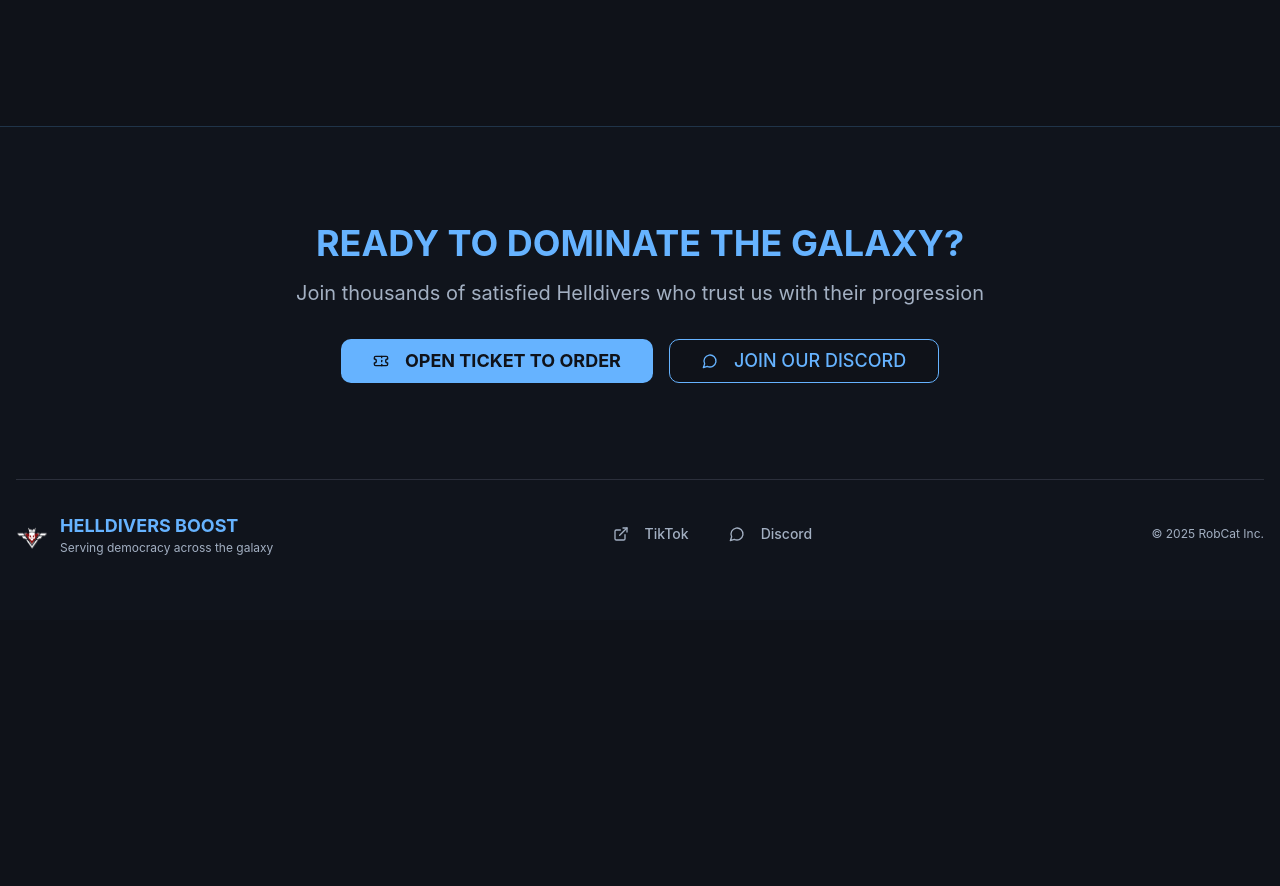
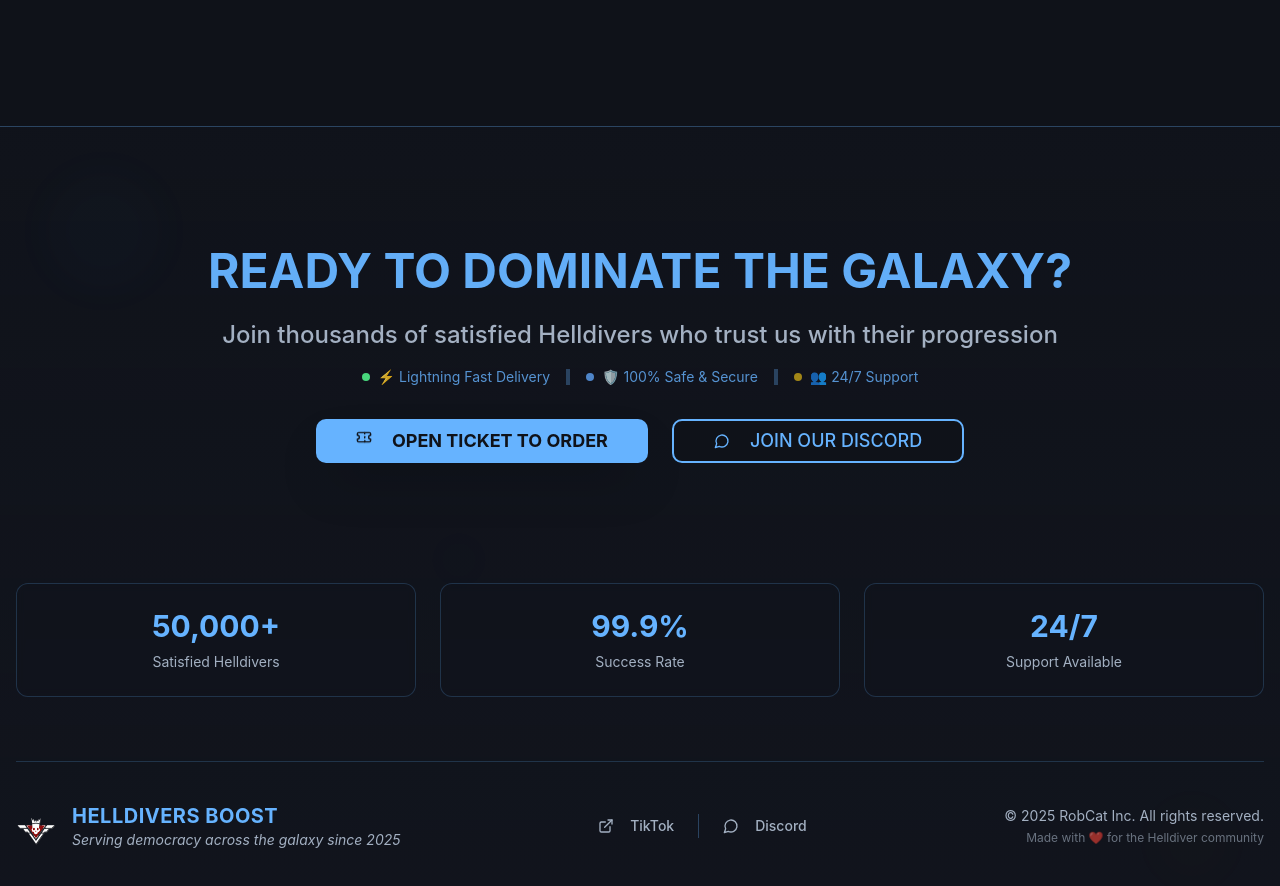
Before and after one commit to Darkvsx/hellboost, a React (Vite) app: page /faq in a window 1280 px wide. Shown: the part 1405-2291 px from the top of the page. Before the commit the page ends 2025 px from the top, so only its background shows below. Built offline with nearby package versions, Linux system fonts and the light colour scheme.

Commit message:
Improve footer design
Enhance the footer with a more visually appealing design, incorporating subtle gradients and improved spacing for a polished look.

```diff
--- a/src/components/Footer.tsx
+++ b/src/components/Footer.tsx
@@ -4,66 +4,113 @@ import skullIcon from "@/assets/skull-wings-icon.png";
 
 export const Footer = () => {
   return (
-    <footer className="bg-card/50 border-t border-primary/20 py-16">
-      <div className="container mx-auto px-4">
+    <footer className="relative bg-gradient-to-b from-card/30 to-card/60 border-t border-primary/30 py-20 overflow-hidden">
+      {/* Animated Background Elements */}
+      <div className="absolute inset-0 opacity-10">
+        <div className="absolute top-10 left-10 w-32 h-32 bg-primary/20 rounded-full blur-xl animate-pulse" />
+        <div className="absolute bottom-10 right-10 w-24 h-24 bg-accent/20 rounded-full blur-lg animate-pulse delay-1000" />
+        <div className="absolute top-1/2 left-1/3 w-16 h-16 bg-primary/10 rounded-full blur-md animate-pulse delay-500" />
+      </div>
+
+      <div className="container mx-auto px-4 relative z-10">
         {/* Main CTA Section */}
-        <div className="text-center mb-16">
-          <div className="cyber-border backdrop-blur-strong p-8 rounded-lg max-w-4xl mx-auto glow-yellow">
-            <h2 className="text-3xl md:text-4xl font-bold text-primary mb-4 text-glow">
+        <div className="text-center mb-20">
+          <div className="cyber-border backdrop-blur-strong p-10 rounded-xl max-w-5xl mx-auto glow-yellow relative group hover:scale-[1.02] transition-all duration-500">
+            {/* Subtle gradient overlay */}
+            <div className="absolute inset-0 bg-gradient-to-br from-primary/5 to-accent/5 rounded-xl opacity-0 group-hover:opacity-100 transition-opacity duration-500" />
+
+            <div className="relative z-10">
+              <h2 className="text-4xl md:text-5xl font-bold text-primary mb-6 text-glow animate-pulse">
                 READY TO DOMINATE THE GALAXY?
               </h2>
-            <p className="text-xl text-muted-foreground mb-8">
+              <p className="text-xl md:text-2xl text-muted-foreground mb-4 font-medium">
                 Join thousands of satisfied Helldivers who trust us with their progression
               </p>
-            <div className="flex flex-col sm:flex-row gap-4 justify-center">
+              <div className="flex items-center justify-center gap-2 mb-8 text-sm text-primary/80">
+                <div className="w-2 h-2 bg-green-400 rounded-full animate-pulse" />
+                <span>⚡ Lightning Fast Delivery</span>
+                <div className="w-1 h-4 bg-primary/30 mx-2" />
+                <div className="w-2 h-2 bg-blue-400 rounded-full animate-pulse delay-300" />
+                <span>🛡️ 100% Safe & Secure</span>
+                <div className="w-1 h-4 bg-primary/30 mx-2" />
+                <div className="w-2 h-2 bg-yellow-400 rounded-full animate-pulse delay-500" />
+                <span>👥 24/7 Support</span>
+              </div>
+
+              <div className="flex flex-col sm:flex-row gap-6 justify-center">
                 <Button
                   size="lg"
-                className="gradient-primary text-lg px-8 py-4 glow-yellow hover:scale-105 transition-transform font-bold"
+                  className="gradient-primary text-lg px-10 py-5 glow-yellow hover:scale-110 transition-all duration-300 font-bold shadow-2xl hover:shadow-primary/30"
                   onClick={() => window.open('https://discord.gg/HCCyw27vm8', '_blank')}
                 >
-                <Ticket className="w-5 h-5 mr-2" />
+                  <Ticket className="w-6 h-6 mr-3 animate-bounce" />
                   OPEN TICKET TO ORDER
                 </Button>
                 <Button
                   variant="outline"
                   size="lg"
-                className="border-primary text-primary hover:bg-primary hover:text-primary-foreground text-lg px-8 py-4 transition-all"
+                  className="border-2 border-primary text-primary hover:bg-primary hover:text-primary-foreground text-lg px-10 py-5 transition-all duration-300 hover:scale-110 hover:shadow-xl hover:shadow-primary/20"
                   onClick={() => window.open('https://discord.gg/helldivers2boost', '_blank')}
                 >
-                <MessageCircle className="w-5 h-5 mr-2" />
+                  <MessageCircle className="w-6 h-6 mr-3" />
                   JOIN OUR DISCORD
                 </Button>
               </div>
             </div>
           </div>
+        </div>
+
+        {/* Stats Section */}
+        <div className="grid grid-cols-1 md:grid-cols-3 gap-6 mb-16">
+          <div className="text-center p-6 rounded-lg bg-card/30 backdrop-blur-sm border border-primary/20 hover:border-primary/40 transition-all duration-300 group">
+            <div className="text-3xl font-bold text-primary mb-2 group-hover:scale-110 transition-transform">50,000+</div>
+            <div className="text-sm text-muted-foreground">Satisfied Helldivers</div>
+          </div>
+          <div className="text-center p-6 rounded-lg bg-card/30 backdrop-blur-sm border border-primary/20 hover:border-primary/40 transition-all duration-300 group">
+            <div className="text-3xl font-bold text-primary mb-2 group-hover:scale-110 transition-transform">99.9%</div>
+            <div className="text-sm text-muted-foreground">Success Rate</div>
+          </div>
+          <div className="text-center p-6 rounded-lg bg-card/30 backdrop-blur-sm border border-primary/20 hover:border-primary/40 transition-all duration-300 group">
+            <div className="text-3xl font-bold text-primary mb-2 group-hover:scale-110 transition-transform">24/7</div>
+            <div className="text-sm text-muted-foreground">Support Available</div>
+          </div>
+        </div>
 
         {/* Footer Bottom */}
-        <div className="border-t border-border pt-8">
-          <div className="flex flex-col md:flex-row justify-between items-center gap-6">
+        <div className="border-t border-primary/20 pt-10">
+          <div className="flex flex-col md:flex-row justify-between items-center gap-8">
             {/* Brand */}
-            <div className="flex items-center space-x-3">
-              <img src={skullIcon} alt="Helldivers Boost" className="w-8 h-8" />
+            <div className="flex items-center space-x-4 group">
+              <div className="relative">
+                <img
+                  src={skullIcon}
+                  alt="Helldivers Boost"
+                  className="w-10 h-10 group-hover:scale-110 transition-transform duration-300"
+                />
+                <div className="absolute inset-0 w-10 h-10 bg-primary/20 rounded-full blur-md opacity-0 group-hover:opacity-100 transition-opacity duration-300" />
+              </div>
               <div>
-                <span className="text-primary font-bold text-lg block">HELLDIVERS BOOST</span>
-                <p className="text-xs text-muted-foreground">Serving democracy across the galaxy</p>
+                <span className="text-primary font-bold text-xl block tracking-wide">HELLDIVERS BOOST</span>
+                <p className="text-sm text-muted-foreground italic">Serving democracy across the galaxy since 2025</p>
               </div>
             </div>
 
             {/* Social Links */}
-            <div className="flex items-center gap-4">
+            <div className="flex items-center gap-3">
               <Button
                 variant="ghost"
                 size="sm"
-                className="text-muted-foreground hover:text-primary transition-colors"
+                className="text-muted-foreground hover:text-primary transition-all duration-300 hover:scale-105 hover:bg-primary/10"
                 onClick={() => window.open('https://www.tiktok.com/@darkvsx6', '_blank')}
               >
                 <ExternalLink className="w-4 h-4 mr-2" />
                 TikTok
               </Button>
+              <div className="w-px h-6 bg-primary/30" />
               <Button
                 variant="ghost"
                 size="sm"
-                className="text-muted-foreground hover:text-primary transition-colors"
+                className="text-muted-foreground hover:text-primary transition-all duration-300 hover:scale-105 hover:bg-primary/10"
                 onClick={() => window.open('https://discord.gg/helldivers2boost', '_blank')}
               >
                 <MessageCircle className="w-4 h-4 mr-2" />
@@ -73,8 +120,11 @@ export const Footer = () => {
 
             {/* Copyright */}
             <div className="text-center md:text-right">
-              <p className="text-xs text-muted-foreground">
-                © 2025 RobCat Inc.
+              <p className="text-sm text-muted-foreground">
+                © 2025 RobCat Inc. All rights reserved.
+              </p>
+              <p className="text-xs text-muted-foreground/60 mt-1">
+                Made with ❤️ for the Helldiver community
               </p>
             </div>
           </div>
```
Lines whose indentation alone changed are shown as unchanged.
